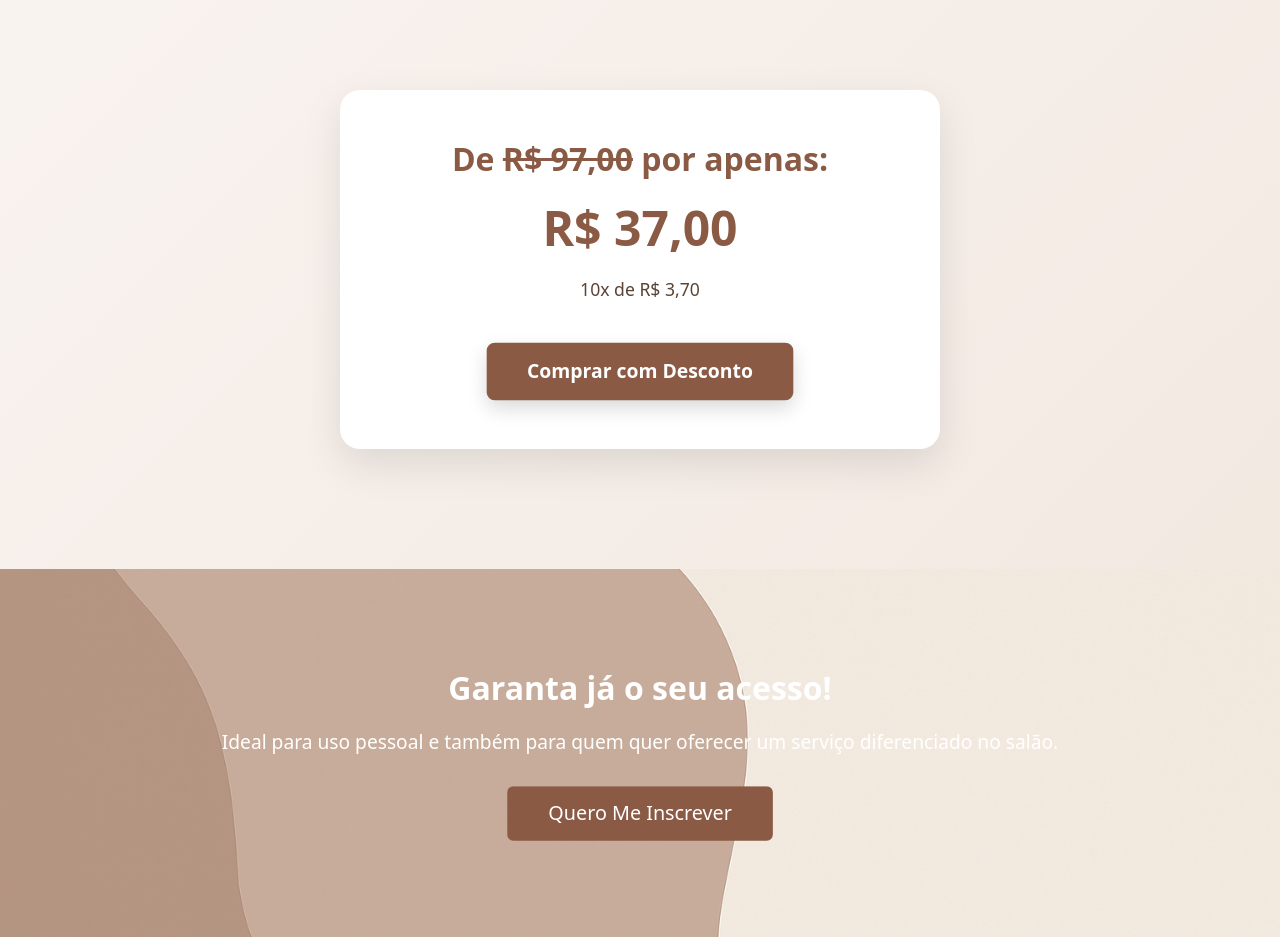
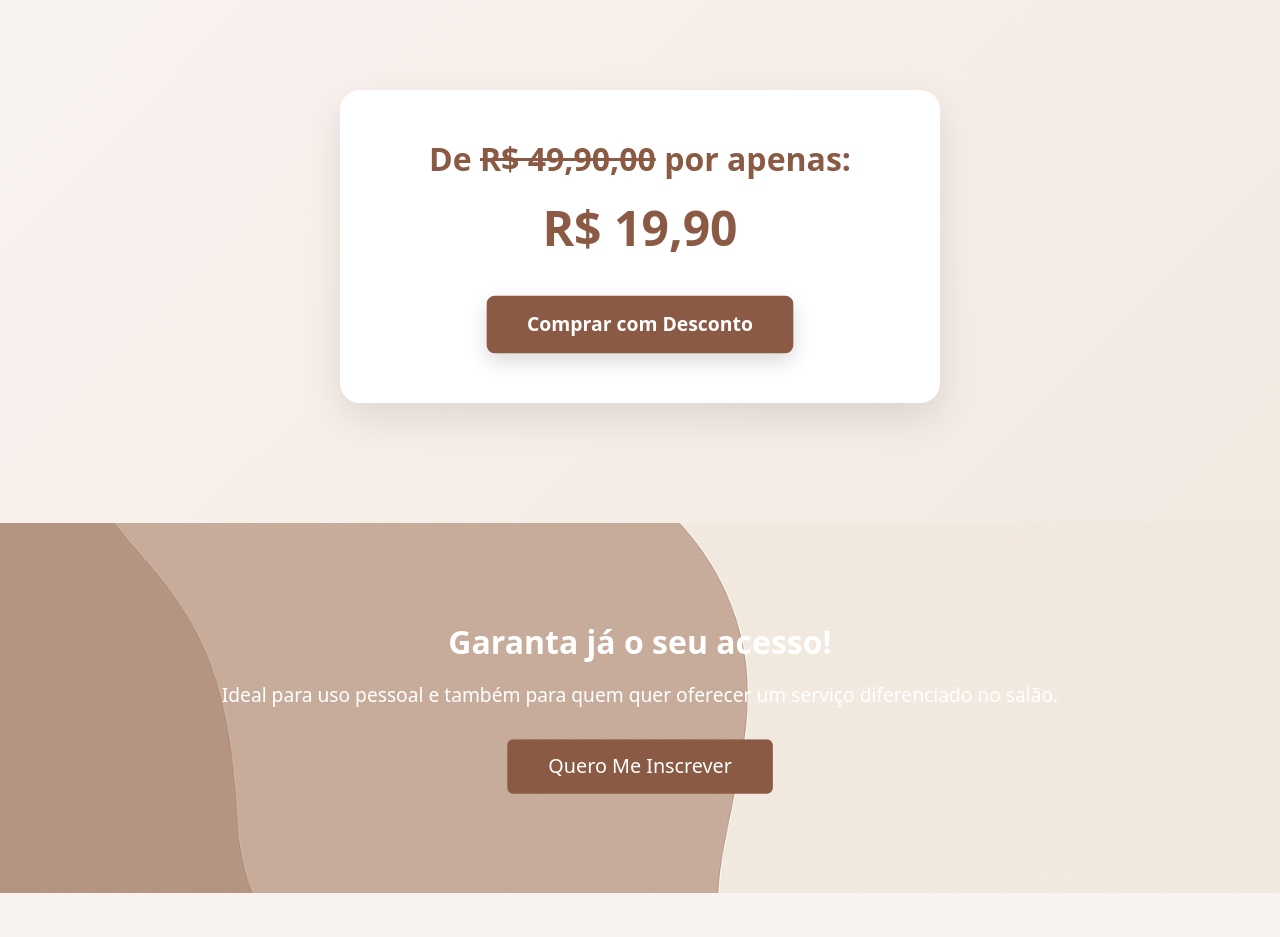
Before and after one commit to taisadefante/ebookvaleskatitonelli, a Next.js app: page / in a window 1280 px wide. Shown: the part 3480-4417 px from the top of the page. Built offline with nearby package versions, Linux system fonts and the light colour scheme.

Commit message:
alteração valor

```diff
--- a/src/app/page.tsx
+++ b/src/app/page.tsx
@@ -90,9 +90,9 @@ const EbookValeskaPage = () => {
       />
 
       <PricingSection
-        originalPrice="R$ 97,00"
-        currentPrice="R$ 37,00"
-        parcelPrice="10x de R$ 3,70"
+        originalPrice="R$ 49,90,00"
+        currentPrice="R$ 19,90"
+        parcelPrice=""
         ctaText="Comprar com Desconto"
         buttonColor="#8a5a44"
         linkHotmart="https://hotmart.com/ebookargiloterapia"
```
